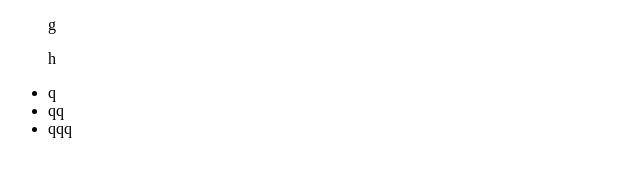
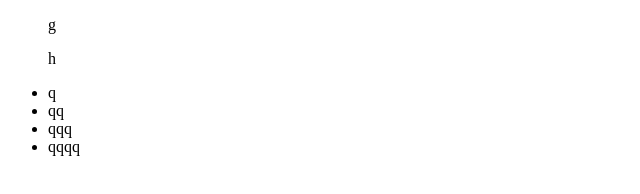
Before and after one commit to a-zolotarev/git-test-6, a plain HTML site: page index.html in a window 1280 px wide. Shown: the full height of the page, 0-640 px from the left. Drawn offline with Linux system fonts and the light colour scheme.

Commit message:
Added tag li in index.html

```diff
--- a/index.html
+++ b/index.html
@@ -13,6 +13,7 @@
         <li>q</li>
         <li>qq</li>
         <li>qqq</li>
+        <li>qqqq</li>
     </ul>
 </body>
 </html>
```
